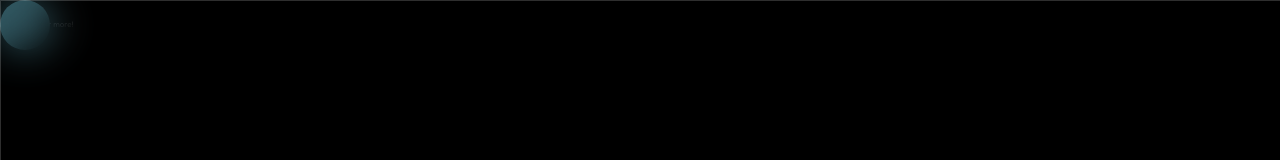
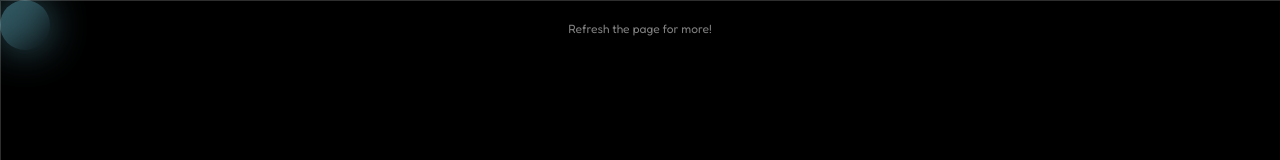
Before and after one commit to Hamdan-B/Hamdan-B.github.io, a plain HTML site: page index.html in a window 1280 px wide. Shown: the top 160 px of the page. Drawn offline with Linux system fonts and the light colour scheme.

Commit message:
Update index.html

```diff
--- a/index.html
+++ b/index.html
@@ -49,14 +49,15 @@
       transform: translate(-50%, -50%);
       z-index: 4;
     }
-    .info{
+.info{
       position: absolute;
       top:2%;
-      left:2%;
+      left:50%;
       transform:translate(-50%, -50%);
-      opcaity: 0.5;
+      opacity: 0.5;
       color: white;
-      font-size:8px;
+      font-size:12px;
+      z-index:4;
     }
   </style>
 </head>
```
